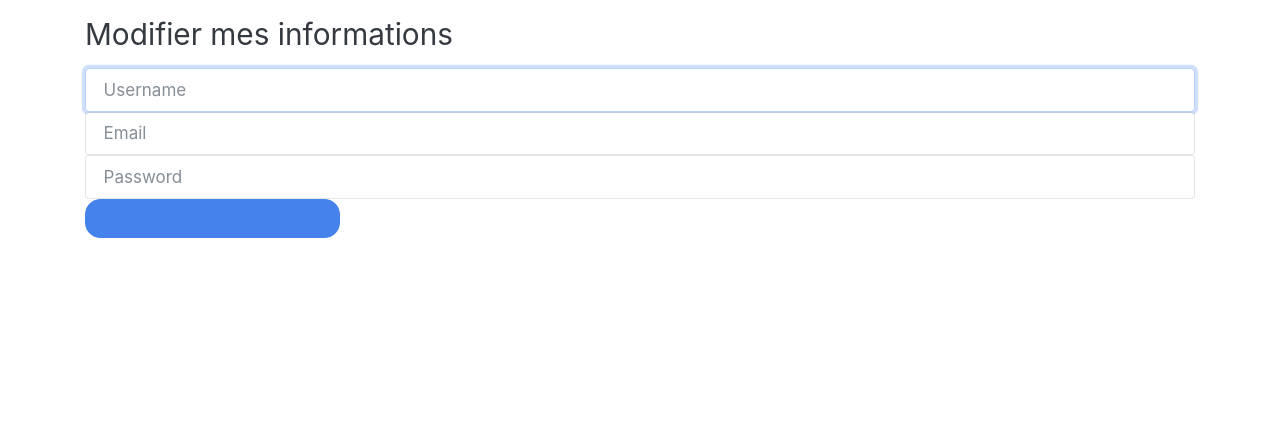
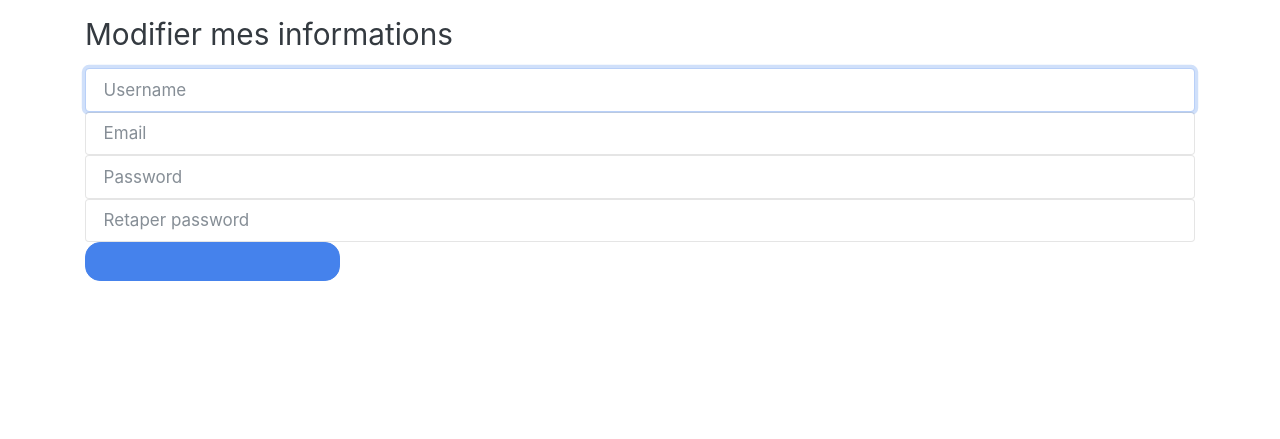
Before and after one commit to DamienMgn/symfony-faq-website, a Symfony app: template templates/account/update.html.twig in a window 1280 px wide. Shown: the part 60-499 px from the top of the page. Run offline with Twig, Linux system fonts and the light colour scheme; the template is opened without the code that fills it, so the values that code supplies are empty; form fields are guessed from the names that the template uses; some libraries are stand-ins or nearby versions.

Commit message:
modification RegisterUserType

```diff
--- a/templates/account/update.html.twig
+++ b/templates/account/update.html.twig
@@ -19,8 +19,11 @@
     {{ form_label(registerForm.email, null, {'label_attr': {'class': 'sr-only'}} ) }}
         {{ form_widget(registerForm.email, { 'attr': { 'class' : 'form-control', 'placeholder': 'Email'}} ) }}
 
-    {{ form_label(registerForm.password, null, {'label_attr': {'class': 'sr-only'}} ) }}
-        {{ form_widget(registerForm.password, { 'attr': { 'class' : 'form-control', 'placeholder': 'Password'}} ) }}
+    {{ form_label(registerForm.password.first, null, {'label_attr': {'class': 'sr-only'}} ) }}
+        {{ form_widget(registerForm.password.first, { 'attr': { 'class' : 'form-control', 'placeholder': 'Password'}} ) }}
+
+    {{ form_label(registerForm.password.second, null, {'label_attr': {'class': 'sr-only'}} ) }}
+        {{ form_widget(registerForm.password.second, { 'attr': { 'class' : 'form-control', 'placeholder': 'Retaper password'}} ) }}
 
 
     {{ form_widget(registerForm.register, { 'attr': { 'class' : 'btn btn-primary'}, 'label': 'Modifier'} ) }}
--- a/templates/security/register.html.twig
+++ b/templates/security/register.html.twig
@@ -18,9 +18,11 @@
         {{ form_label(registerForm.email, null, {'label_attr': {'class': 'sr-only'}} ) }}
             {{ form_widget(registerForm.email, { 'attr': { 'class' : 'form-control', 'placeholder': 'Email'}} ) }}
 
-        {{ form_label(registerForm.password, null, {'label_attr': {'class': 'sr-only'}} ) }}
-            {{ form_widget(registerForm.password, { 'attr': { 'class' : 'form-control', 'placeholder': 'Password'}} ) }}
+        {{ form_label(registerForm.password.first, null, {'label_attr': {'class': 'sr-only'}} ) }}
+            {{ form_widget(registerForm.password.first, { 'attr': { 'class' : 'form-control', 'placeholder': 'Password'}} ) }}
 
+        {{ form_label(registerForm.password.second, null, {'label_attr': {'class': 'sr-only'}} ) }}
+            {{ form_widget(registerForm.password.second, { 'attr': { 'class' : 'form-control', 'placeholder': 'Retaper password'}} ) }}
 
         {{ form_widget(registerForm.register, { 'attr': { 'class' : 'btn btn-primary'}} ) }}
 
```
Also changed, not shown: src/Form/RegisterUserType.php (+16 -4 lines).
